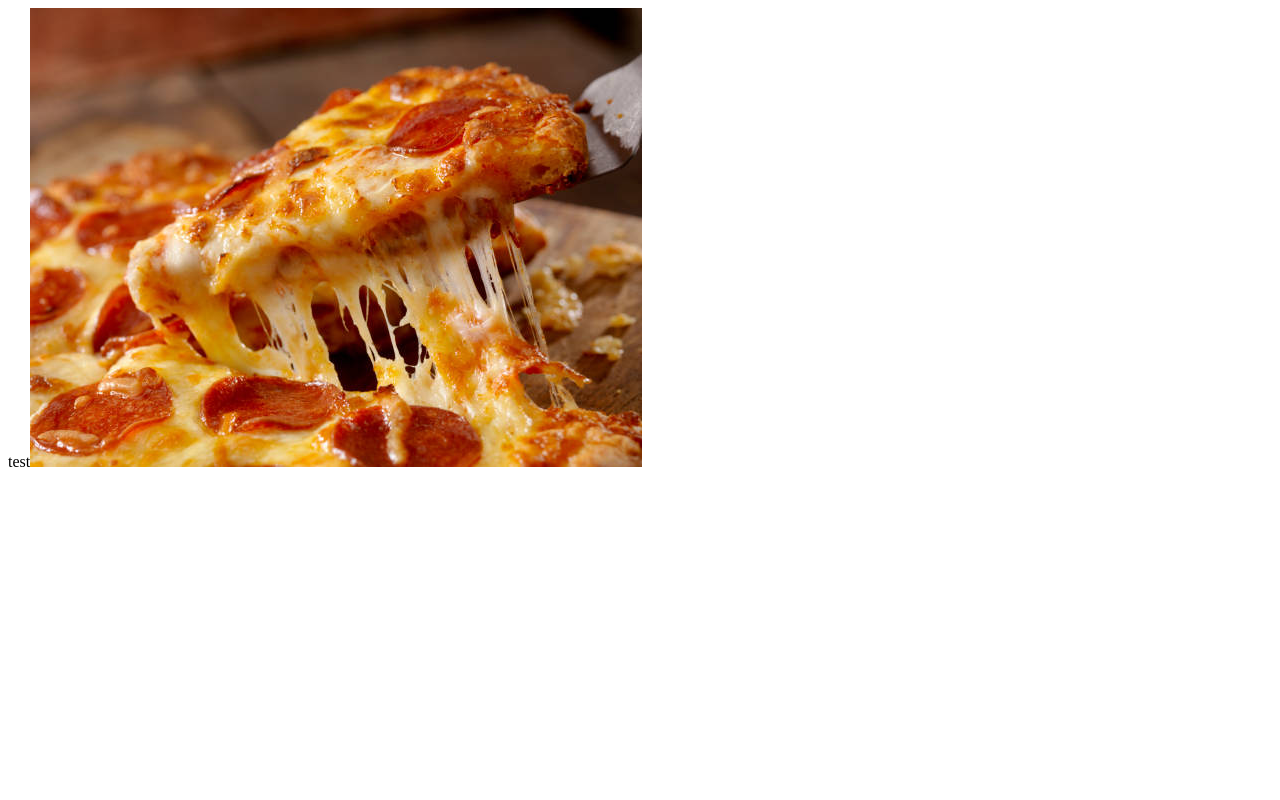
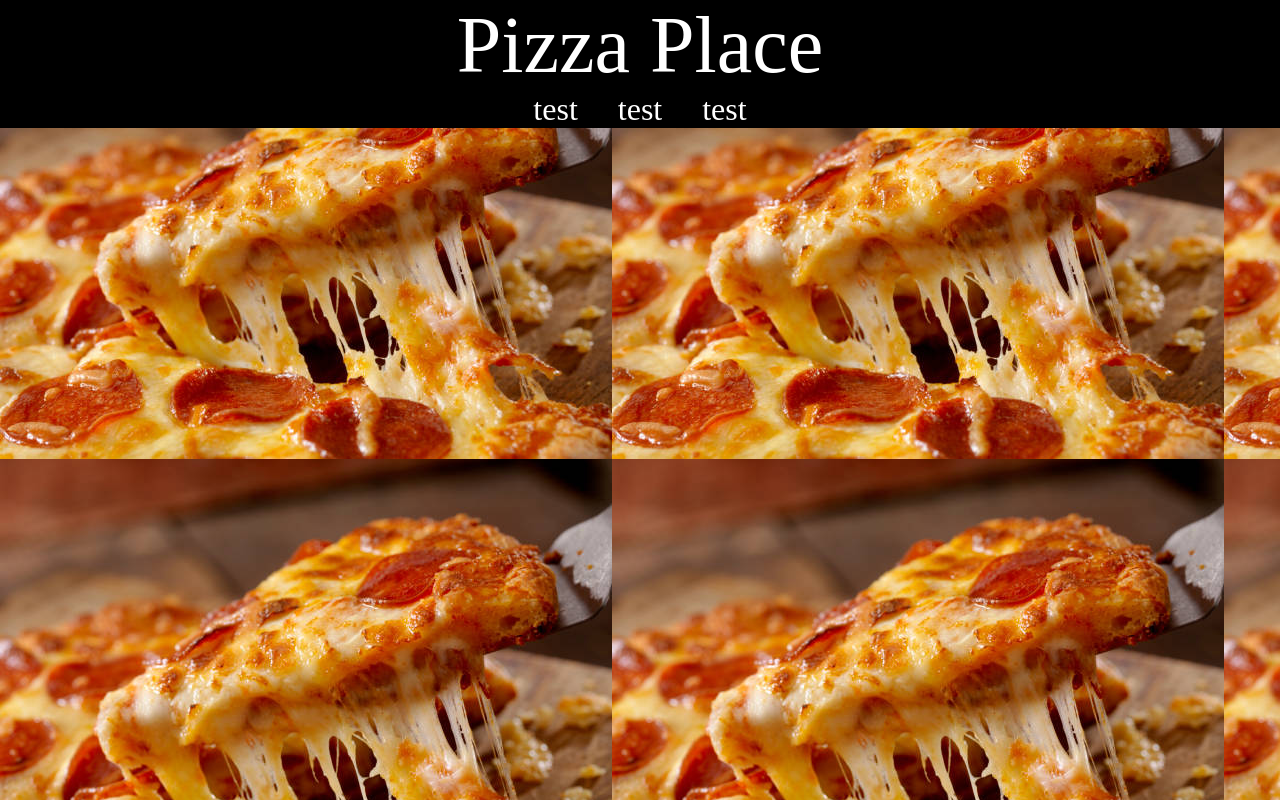
Before and after one commit to mdtagg/Vanilla_JS_Restaurant_Website, a website built with webpack: page dist/index.html in a window 1280 px wide. Built offline with nearby package versions, Linux system fonts and the light colour scheme.

Commit message:
header component created

```diff
--- /dev/null
+++ b/src/header.js
@@ -0,0 +1,33 @@
+
+import './styles.css'
+
+const title = () => {
+
+    const title = document.createElement('div')
+    title.setAttribute('id','title')
+    title.textContent = 'Pizza Place'
+    return title
+}
+
+const nav = () => {
+    const nav = document.createElement('nav')
+    const navList = document.createElement('ul')
+    for(let i = 0;i < 3;i++) {
+        let navElem = document.createElement('li')
+        let navLink = document.createElement('a')
+        navLink.textContent = 'test'
+        navElem.appendChild(navLink)
+        navList.appendChild(navElem)
+    }
+    nav.appendChild(navList)
+    return nav
+}
+
+const header = () => {
+    const header = document.createElement('header')
+    header.appendChild(title())
+    header.appendChild(nav())
+    return header
+}
+
+export { header }
--- a/src/index.js
+++ b/src/index.js
@@ -1,18 +1,5 @@
-import { titleComp } from './title'
+import { header } from './header'
 
-document.body.appendChild(titleComp())
-// import './styles.css'
-// import pizza from './pizza.png'
+const content = document.getElementById('content')
 
-// export function component() {
-
-//     const title = document.createElement('div')
-//     const myPizzaImage = new Image()
-//     myPizzaImage.src = pizza
-//     title.textContent = 'test'
-
-//     title.appendChild(myPizzaImage)
-//     return title
-// }
-
-// document.body.appendChild(component())
+content.appendChild(header())
--- a/src/styles.css
+++ b/src/styles.css
@@ -1,9 +1,44 @@
 * {
     box-sizing: border-box;
+    margin:0;
+    padding:0;
 }
 
-#content {
+body {
+    background-image: url('./pizza.png');
+}
+
+/* #content {
+
+} */
+
+header {
+    background-color: black;
     display:flex;
     flex-direction: column;
-    background-color:black;
+    align-items: center;
 }
+
+nav ul {
+    /* display:flex;
+    justify-content: center; */
+}
+
+nav li {
+    display:inline;
+    padding:20px;
+}
+
+nav a {
+    color:white;
+    text-decoration: none;
+    font-size: 2rem;
+}
+
+
+
+#title {
+    font-size: 5rem;
+    margin:auto;
+    color:white;
+}
--- a/src/title.js
+++ /dev/null
@@ -1,17 +0,0 @@
-
-import './styles.css'
-import pizza from './pizza.png'
-
-const titleComp = () => {
-
-    const title = document.createElement('div')
-    const myPizzaImage = new Image()
-    myPizzaImage.src = pizza
-    title.textContent = 'test'
-
-    title.appendChild(myPizzaImage)
-    return title
-}
-
-export { titleComp }
-// document.body.appendChild(component())
```
Also changed, not shown: dist/main.js.
